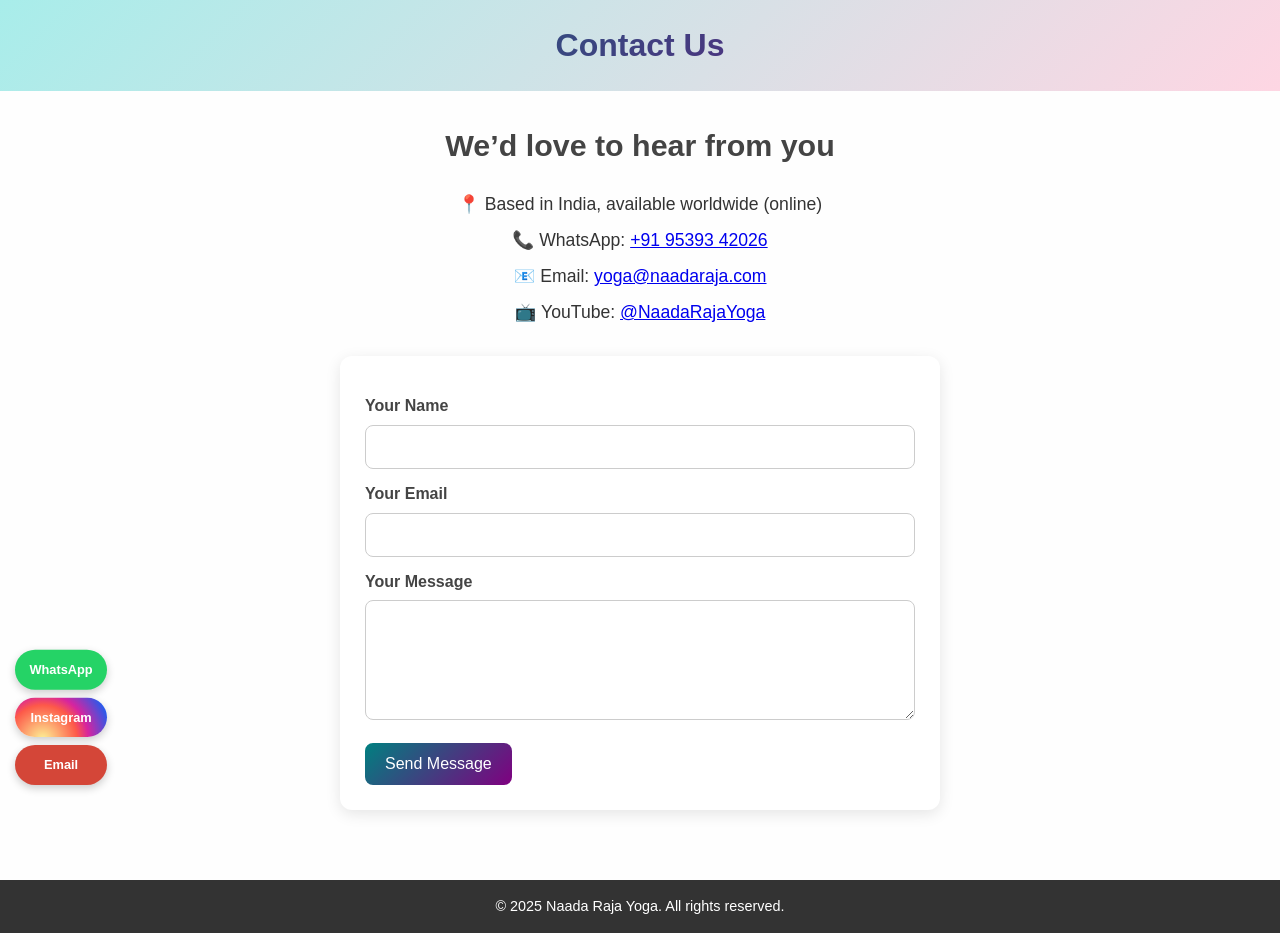
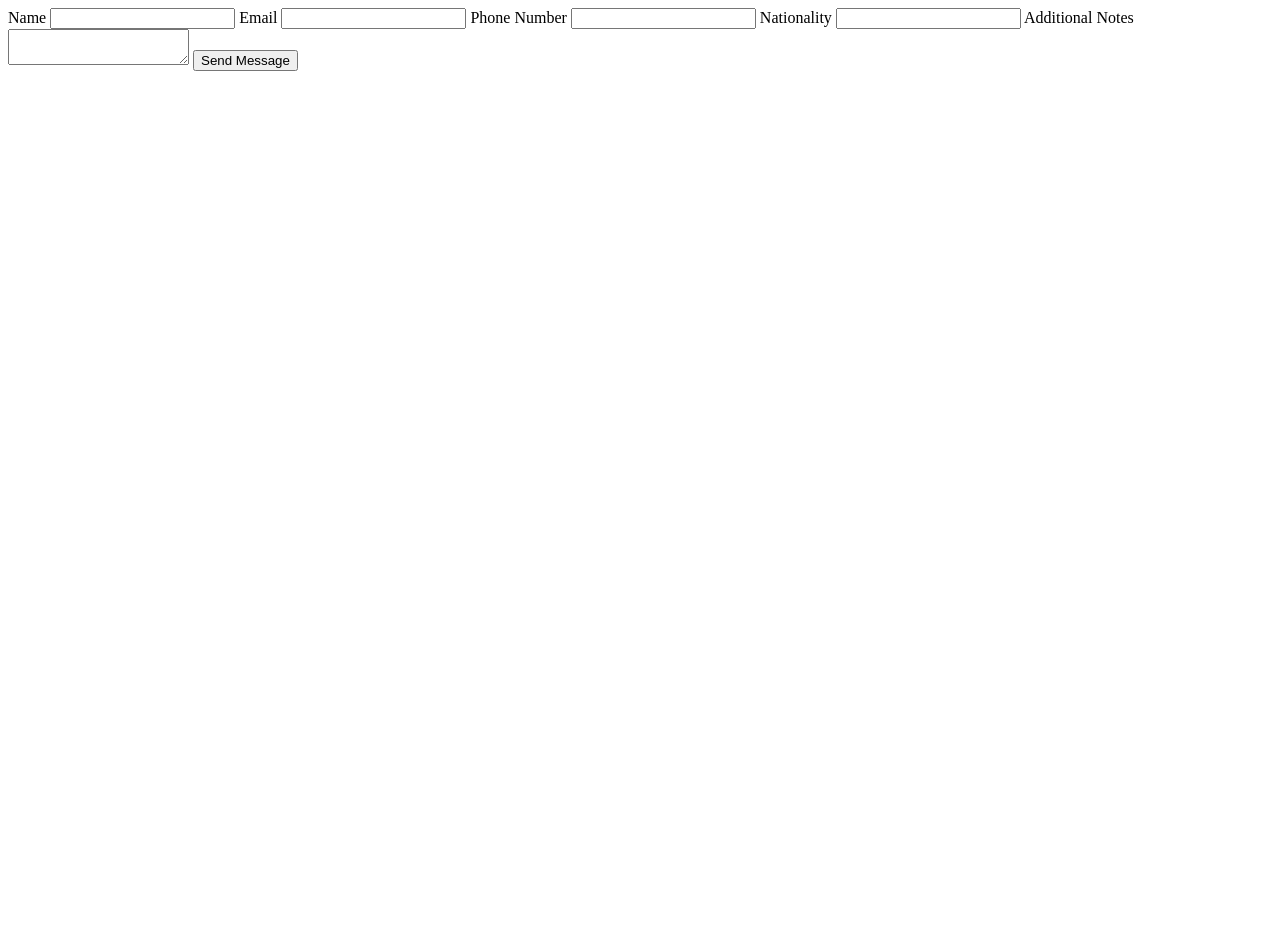
Before and after one commit to naadarajayoga/Contact, a plain HTML site: page index.html in a window 1280 px wide. After the commit the page ends 800 px from the top, so only its background shows below. Drawn offline with Linux system fonts and the light colour scheme.

Commit message:
Update index.html

```diff
--- a/index.html
+++ b/index.html
@@ -1,141 +1,23 @@
-<!DOCTYPE html>
-<html lang="en">
-<head>
-  <meta charset="UTF-8">
-  <meta name="viewport" content="width=device-width, initial-scale=1.0">
-  <title>Contact Us - Naada Raja Yoga</title>
+<form action="https://docs.google.com/forms/d/e/YOUR_FORM_ID/formResponse"
+      method="POST" target="hidden_iframe" onsubmit="this.reset(); alert('Thank you! Your response has been submitted.');">
 
-  <link rel="icon" href="favicon.png" type="image/png">
+  <label for="name">Name</label>
+  <input type="text" id="name" name="entry.1111111111" required>
 
-  <style>
-    * { margin: 0; padding: 0; box-sizing: border-box; font-family: Arial, sans-serif; }
-    body { background: #fefefe; color: #333; line-height: 1.6; }
+  <label for="email">Email</label>
+  <input type="email" id="email" name="entry.2222222222" required>
 
-    header {
-      background: linear-gradient(135deg, #a8edea, #fed6e3);
-      padding: 20px;
-      text-align: center;
-    }
-    header h1 {
-      font-size: 2rem;
-      background: linear-gradient(135deg, #008080, #800080);
-      -webkit-background-clip: text;
-      -webkit-text-fill-color: transparent;
-    }
+  <label for="phone">Phone Number</label>
+  <input type="tel" id="phone" name="entry.3333333333" required>
 
-    section { max-width: 900px; margin: auto; padding: 30px 20px; }
+  <label for="nationality">Nationality</label>
+  <input type="text" id="nationality" name="entry.4444444444" required>
 
-    section h2 {
-      text-align: center;
-      margin-bottom: 20px;
-      font-size: 1.9rem;
-      color: #444;
-    }
+  <label for="notes">Additional Notes</label>
+  <textarea id="notes" name="entry.5555555555"></textarea>
 
-    .contact-info {
-      text-align: center;
-      margin-bottom: 30px;
-    }
-    .contact-info p { margin: 8px 0; font-size: 1.1rem; }
+  <button type="submit">Send Message</button>
+</form>
 
-    form {
-      background: white;
-      padding: 25px;
-      border-radius: 12px;
-      box-shadow: 0 4px 15px rgba(0,0,0,0.1);
-      max-width: 600px;
-      margin: auto;
-    }
-    form label {
-      display: block;
-      margin: 12px 0 6px;
-      font-weight: bold;
-      color: #444;
-    }
-    form input, form textarea {
-      width: 100%;
-      padding: 12px;
-      border: 1px solid #ccc;
-      border-radius: 8px;
-      font-size: 1rem;
-    }
-    form textarea { resize: vertical; min-height: 120px; }
-    form button {
-      margin-top: 15px;
-      background: linear-gradient(135deg, #008080, #800080);
-      color: white;
-      border: none;
-      padding: 12px 20px;
-      font-size: 1rem;
-      border-radius: 8px;
-      cursor: pointer;
-      transition: 0.3s;
-    }
-    form button:hover { opacity: 0.9; }
-
-    .fixed-contact {
-      position: fixed; bottom: 15px; left: 15px; display: flex; flex-direction: column; gap: 10px; z-index: 1000;
-      transform: scale(0.8); transform-origin: bottom left;
-    }
-    .fixed-contact a {
-      display: flex; align-items: center; justify-content: center; gap: 8px;
-      padding: 12px 18px; border-radius: 50px; font-weight: bold;
-      text-decoration: none; color: white;
-      box-shadow: 0 4px 10px rgba(0,0,0,0.2);
-      transition: transform 0.3s, box-shadow 0.3s;
-    }
-    .fixed-contact a:hover { transform: translateY(-3px); box-shadow: 0 6px 14px rgba(0,0,0,0.25); }
-
-    .whatsapp { background: #25D366; }
-    .instagram {
-      background: radial-gradient(circle at 30% 107%, #fdf497 0%, #fd5949 45%, #d6249f 60%, #285AEB 90%);
-    }
-    .email { background: #D44638; }
-
-    footer {
-      background: #333; color: white; text-align: center; padding: 15px;
-      font-size: 0.9rem; margin-top: 40px;
-    }
-  </style>
-</head>
-<body>
-
-  <header>
-    <h1>Contact Us</h1>
-  </header>
-
-  <section>
-    <h2>We’d love to hear from you</h2>
-    <div class="contact-info">
-      <p>📍 Based in India, available worldwide (online)</p>
-      <p>📞 WhatsApp: <a href="http://wa.me/+919539342026" target="_blank">+91 95393 42026</a></p>
-      <p>📧 Email: <a href="mailto:yoga@naadaraja.com">yoga@naadaraja.com</a></p>
-      <p>📺 YouTube: <a href="https://www.youtube.com/@NaadaRajaYoga" target="_blank">@NaadaRajaYoga</a></p>
-    </div>
-
-    <form action="mailto:yoga@naadaraja.com" method="post" enctype="text/plain">
-      <label for="name">Your Name</label>
-      <input type="text" id="name" name="name" required>
-
-      <label for="email">Your Email</label>
-      <input type="email" id="email" name="email" required>
-
-      <label for="message">Your Message</label>
-      <textarea id="message" name="message" required></textarea>
-
-      <button type="submit">Send Message</button>
-    </form>
-  </section>
-
-  <div class="fixed-contact">
-    <a href="http://wa.me/+919539342026" target="_blank" class="whatsapp">WhatsApp</a>
-    <a href="https://www.instagram.com/naada.raja.yoga/" target="_blank" class="instagram">Instagram</a>
-    <a href="mailto:yoga@naadaraja.com" target="_blank" class="email">Email</a>
-  </div>
-
-  <footer>
-    <p>&copy; 2025 Naada Raja Yoga. All rights reserved.</p>
-  </footer>
-
-</body>
-</html>
+<!-- Invisible iframe prevents redirect -->
+<iframe name="hidden_iframe" style="display:none;"></iframe>
```
